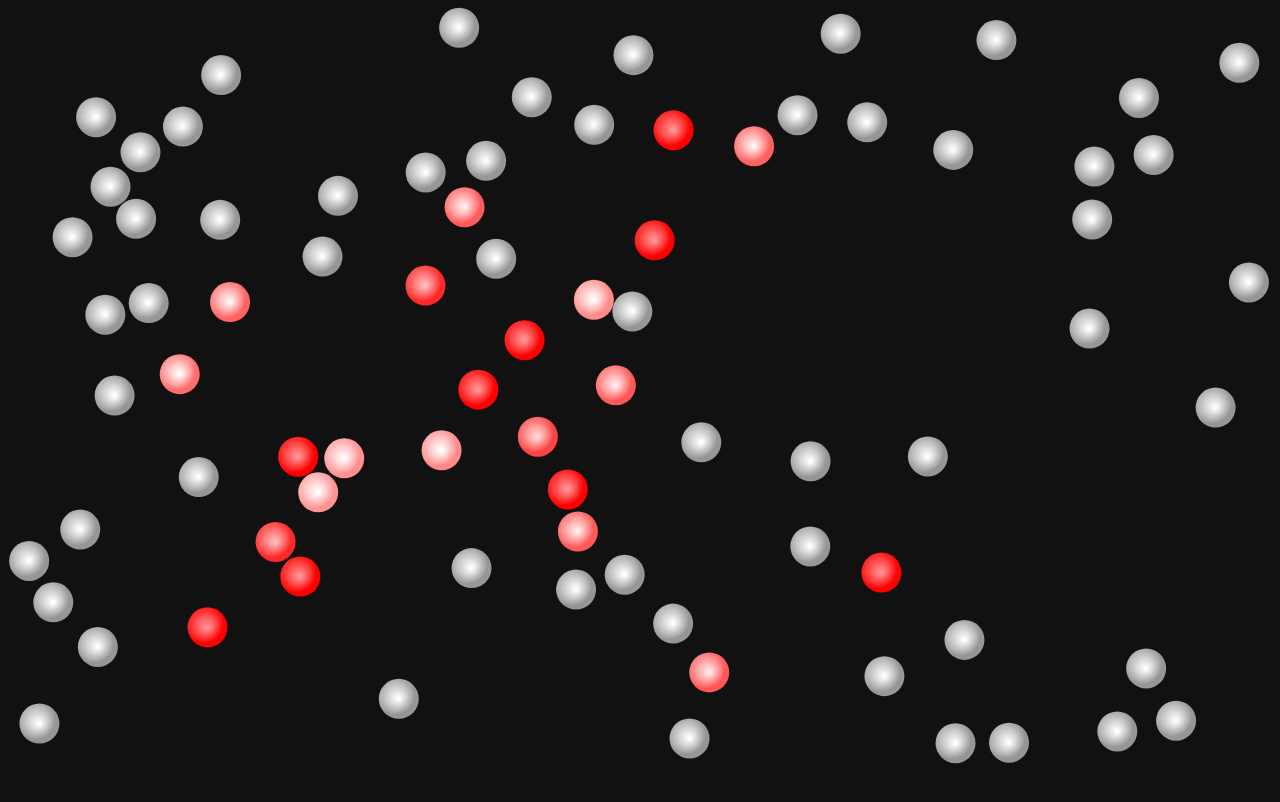
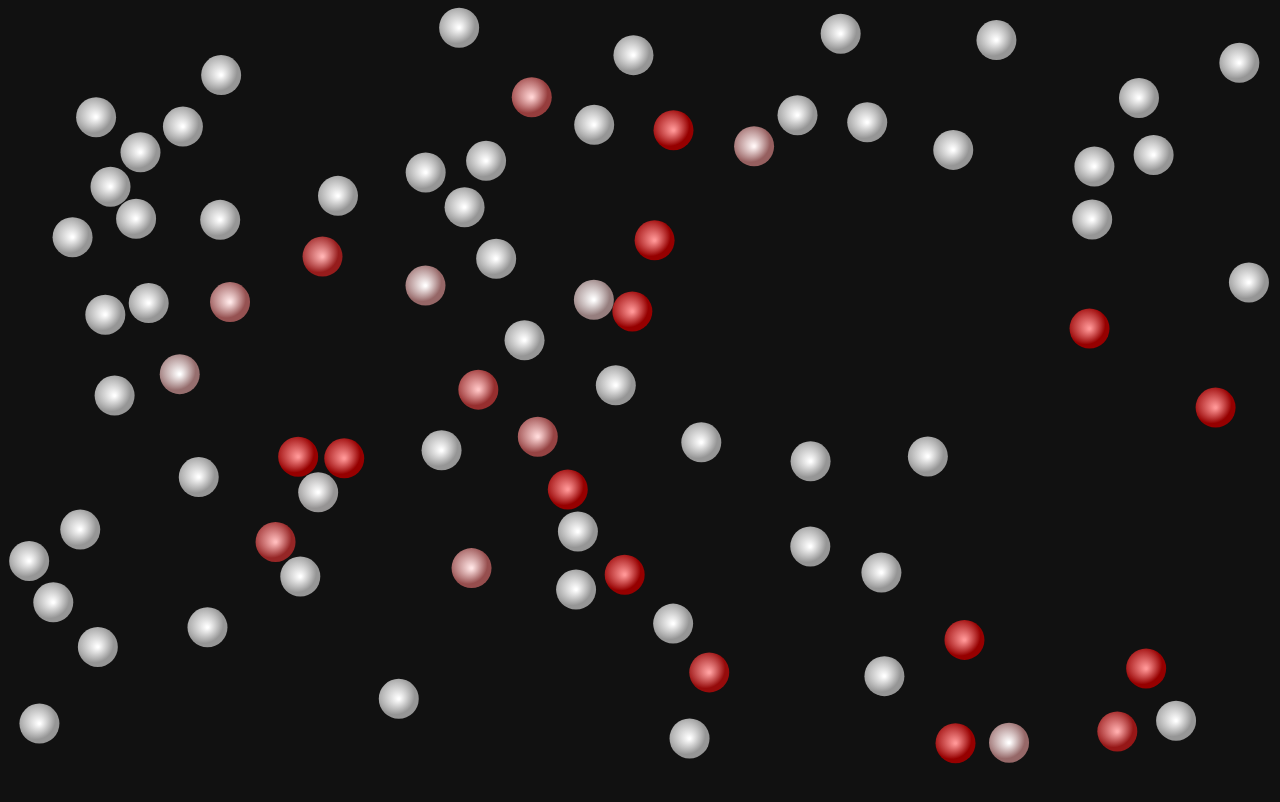
Before and after one commit to DeVitoMirco/covid19, a plain HTML site: page index.html in a window 1280 px wide. Drawn offline with nearby package versions, Linux system fonts and the light colour scheme.

Commit message:
Add files via upload

```diff
--- a/index.html
+++ b/index.html
@@ -3,7 +3,7 @@
 <head>
     <!-- Required meta tags -->
     <meta charset="utf-8">
-    <meta name="viewport" content="width=device-width, initial-scale=1, shrink-to-fit=no">
+    <meta name="viewport"  content='width=device-width, initial-scale=1.0, maximum-scale=1.0, user-scalable=0' >
     <link rel="stylesheet" href="style.css">
     <link rel="icon" href="favicon.png" />
     <title>Covid 19</title>
--- a/script.js
+++ b/script.js
@@ -1,5 +1,12 @@
 $(function () {
 
+
+    var lv = getParameterByName('lv');
+    if (lv == null)
+        lv = 1;
+    else
+        parseInt(lv);
+    console.log(lv);
     var myResizeTimer = null;
     var widthWindow = 0;
     var heightWindow = 0;
@@ -7,16 +14,58 @@ $(function () {
     var ctx = null;
     var particleArray = [];
     var canvasClicked = false
-     var mousex, mousey;
-    var radius =20;
-    var r0 = 0.4;
-    var initialInfect = 3;
+    var mousex, mousey;
+
     var colorInit = 150;
+    var desiseInit = 149;
     var desiseIntensity = 0;
     var redDesise = 0;
     var colorDesise = rgb(redDesise, desiseIntensity, desiseIntensity);
-    var touchSensibility = 15;
-    var cmouse = 0;
+
+    var touchSensibility = 25; // piu basso piu difficile
+    var densityLV = 40;  //10-100 piu grande piu difficile
+    var radius = 20;  //piu piccolo piu difficile
+    var r0 = 150; //piu alto piu difficle
+    var initialInfect = 10; //piu alto piu difficile
+
+    //lv difficulty   ?touch=15&den=40&radius=20&r=50&infet=2
+    //var touchSensibility = parseInt(getParameterByName('touch')); // piu basso piu difficile
+    //var densityLV = parseInt(getParameterByName('den'));  //10-100 piu grande piu difficile
+    //var radius = parseInt(getParameterByName('radius'));  //piu piccolo piu difficile
+    //var r0 = parseInt(getParameterByName('r')); //piu alto piu difficle
+    //var initialInfect = parseInt(getParameterByName('infet')); //piu alto piu difficile
+
+
+    //if (lv == 2) {
+    //      touchSensibility = 15; // piu basso piu difficile
+    //      densityLV = 40;  //10-100 piu grande piu difficile
+    //      radius = 16;  //piu piccolo piu difficile
+    //      r0 = 60;   //piu alto piu difficle
+    //      initialInfect = 2; //piu alto piu difficile
+    //}
+    //if (lv == 3) {
+    //      touchSensibility = 12; // piu basso piu difficile
+    //      densityLV = 60;  //10-100 piu grande piu difficile
+    //      radius = 14;  //piu piccolo piu difficile
+    //      r0 = 90;   //piu alto piu difficle
+    //      initialInfect = 3; //piu alto piu difficile
+    //}
+    //if (lv == 4) {
+    //      touchSensibility = 10; // piu basso piu difficile
+    //      densityLV = 80;  //10-100 piu grande piu difficile
+    //      radius = 12;  //piu piccolo piu difficile
+    //      r0 = 120;   //piu alto piu difficle
+    //      initialInfect = 4; //piu alto piu difficile
+    //}
+    //if (lv > 4) {
+    //     touchSensibility = 5; // piu basso piu difficile
+    //     densityLV = 100;  //10-100 piu grande piu difficile
+    //     radius = 10;  //piu piccolo piu difficile
+    //     r0 = 150;   //piu alto piu difficle
+    //     initialInfect = 5; //piu alto piu difficile
+    //}
+
+
     function init() {
 
         var minRadiusParticle = 5;
@@ -34,13 +83,13 @@ $(function () {
             canvas.setAttribute('width', widthWindow);
             canvas.setAttribute('height', heightWindow);
             var longerSide = Math.max(widthWindow, heightWindow);
-            var numParticules = Math.round(((((widthWindow * heightWindow) / longerSide) / 100) * density) / maxRadiusParticle);
+            var numParticules = Math.round(((((widthWindow * heightWindow) / longerSide) / (140 - densityLV)) * density) / maxRadiusParticle);
 
             for (var i = 0; i < numParticules; i++) {
 
                 var randomRadius = radius;
                 var desise = colorInit;
-                if (i < initialInfect) desise = 0;
+                if (i < initialInfect) desise = desiseInit;
 
                 var x = (Math.random() * (widthWindow - randomRadius * 2)) + randomRadius;
                 var y = (Math.random() * (heightWindow - randomRadius * 2)) + randomRadius;
@@ -76,6 +125,7 @@ $(function () {
         this.radius = Radius;
         this.originalRadius = Radius;
         this.desise = desise;
+        this.dred =  colorInit- (colorInit - this.desise) + 1;
         this.mass = 1;
         this.velocity = {
             x: (Math.random() - 0.5) * Speed,
@@ -95,7 +145,7 @@ $(function () {
 
             if (this.desise < colorInit) {
                 gradient.addColorStop(0, rgb(255, colorInit + this.desise, colorInit + this.desise));
-                gradient.addColorStop(1, rgb(255, this.desise, this.desise));
+                gradient.addColorStop(1, rgb(colorInit, this.desise, this.desise));
             }
 
 
@@ -120,8 +170,11 @@ $(function () {
             if (this.y + this.radius > heightWindow || this.y - this.radius < 0) {
                 this.velocity.y = -this.velocity.y;
             }
-            if (this.desise > 0 && this.desise < colorInit)
+            if (this.desise > 0 && this.desise < colorInit) {
                 this.desise--;
+                if (this.dred < 255)
+                this.dred++;
+            }
             for (var i = 0; i < particleArray.length; i++) {
                 if (this === particleArray[i]) continue;
                 if (distance(this.x, this.y, particleArray[i].x, particleArray[i].y) - this.radius - particleArray[i].radius < 0) {
@@ -181,6 +234,12 @@ $(function () {
         console.log("x: " + mousex + " y: " + mousey)
     })
 
+    canvas.addEventListener('mouseup', function (e) {
+        mousex = 100000000000000;
+        mousey = 100000000000000;
+    });
+
+
     function getCursorPosition(canvas, event) {
         const rect = canvas.getBoundingClientRect()
         mousex = event.clientX - rect.left;
@@ -190,17 +249,16 @@ $(function () {
         return Math.sqrt((mousex - circle.x) ** 2 + (mousey - circle.y) ** 2) < circle.radius + touchSensibility;
         cmouse = 0;
     }
-    //function gradientFill(color) {
 
-    //    var gradient = ctx.createRadialGradient(100, 50, 5, 100, 75, 70);
-    //    gradient.addColorStop(0, 'white');
-    //    gradient.addColorStop(1, color);
-
-    //    ctx.arc(100, 75,radius, 0, 2 * Math.PI);
-
-    //    return gradient;
-    //}
-
+    function getParameterByName(name, url) {
+        if (!url) url = window.location.href;
+        name = name.replace(/[\[\]]/g, '\\$&');
+        var regex = new RegExp('[?&]' + name + '(=([^&#]*)|&|#|$)'),
+            results = regex.exec(url);
+        if (!results) return null;
+        if (!results[2]) return '';
+        return decodeURIComponent(results[2].replace(/\+/g, ' '));
+    }
 
     function resolveCollision(particle, otherParticle) {
 
@@ -241,23 +299,23 @@ $(function () {
 
             otherParticle.velocity.x = vFinal2.x;
             otherParticle.velocity.y = vFinal2.y;
-
+            var r = Math.random() * colorInit;
             //100%
-            if (desise2 == 0 && desise1 == colorInit ) {
+            if (desise2 == 0 && desise1 == colorInit  ) {
 
                 particle.desise--;
             }
-            if (desise1 == 0 &&  desise2 == colorInit) {
+            if (desise1 == 0 && desise2 == colorInit  ) {
                 otherParticle.desise--;
             }
 
             //50%
-            var r = Math.random() * colorInit;
-            if (desise1 == colorInit && desise2 > 0 && desise2 < colorInit  && r>desise2 ){
+
+            if (desise1 == colorInit && desise2 > 0 && desise2 < colorInit  && r>(desise2+1*(colorInit-r0)) ){
                 otherParticle.desise--;
             }
 
-            if (desise2 == colorInit && desise1 > 0 && desise1 < colorInit && r > desise1) {
+            if (desise2 == colorInit && desise1 > 0 && desise1 < colorInit && r > (desise1 + 1 * (colorInit - r0) ) ) {
                 otherParticle.desise--;
             }
 
```
